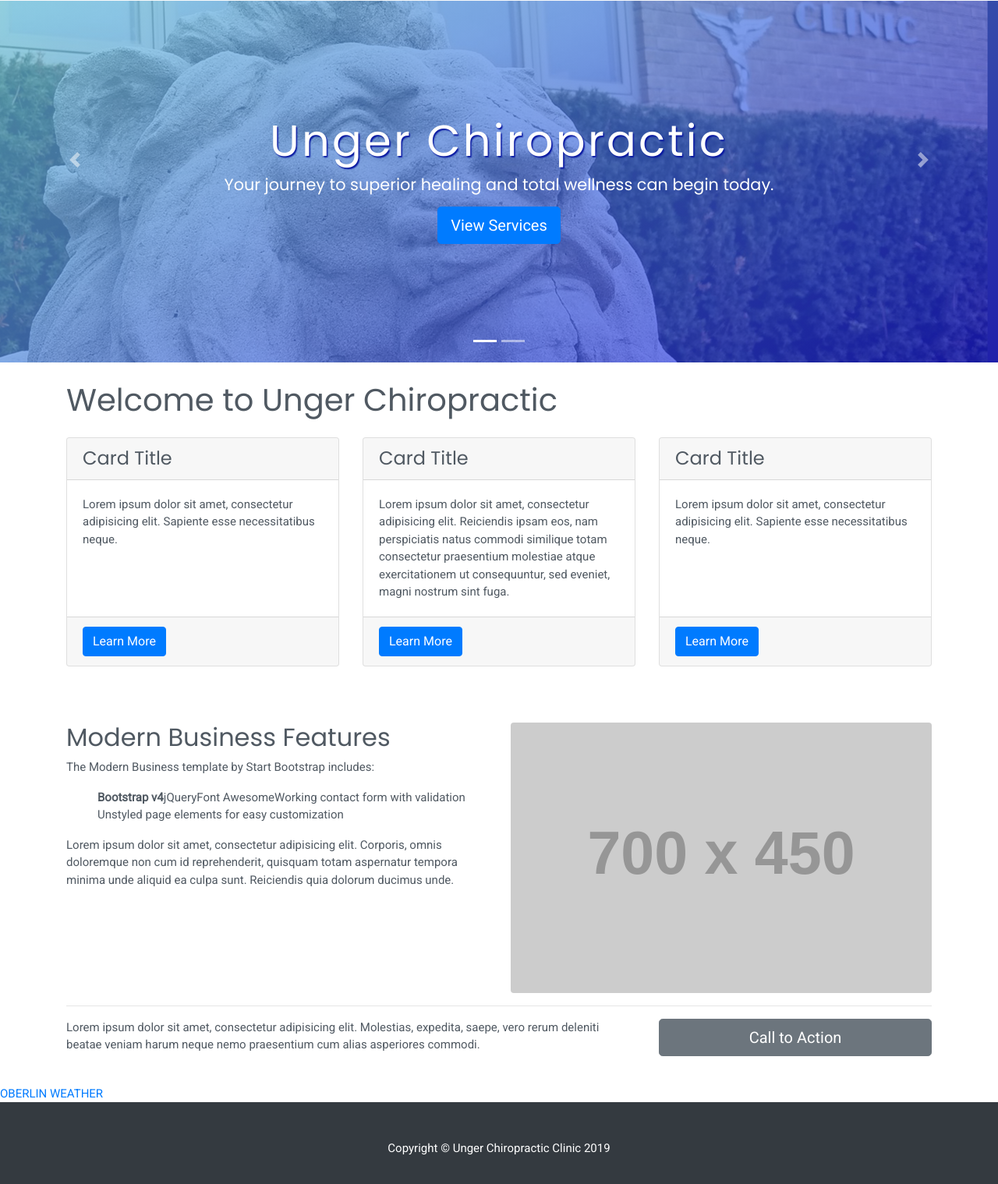
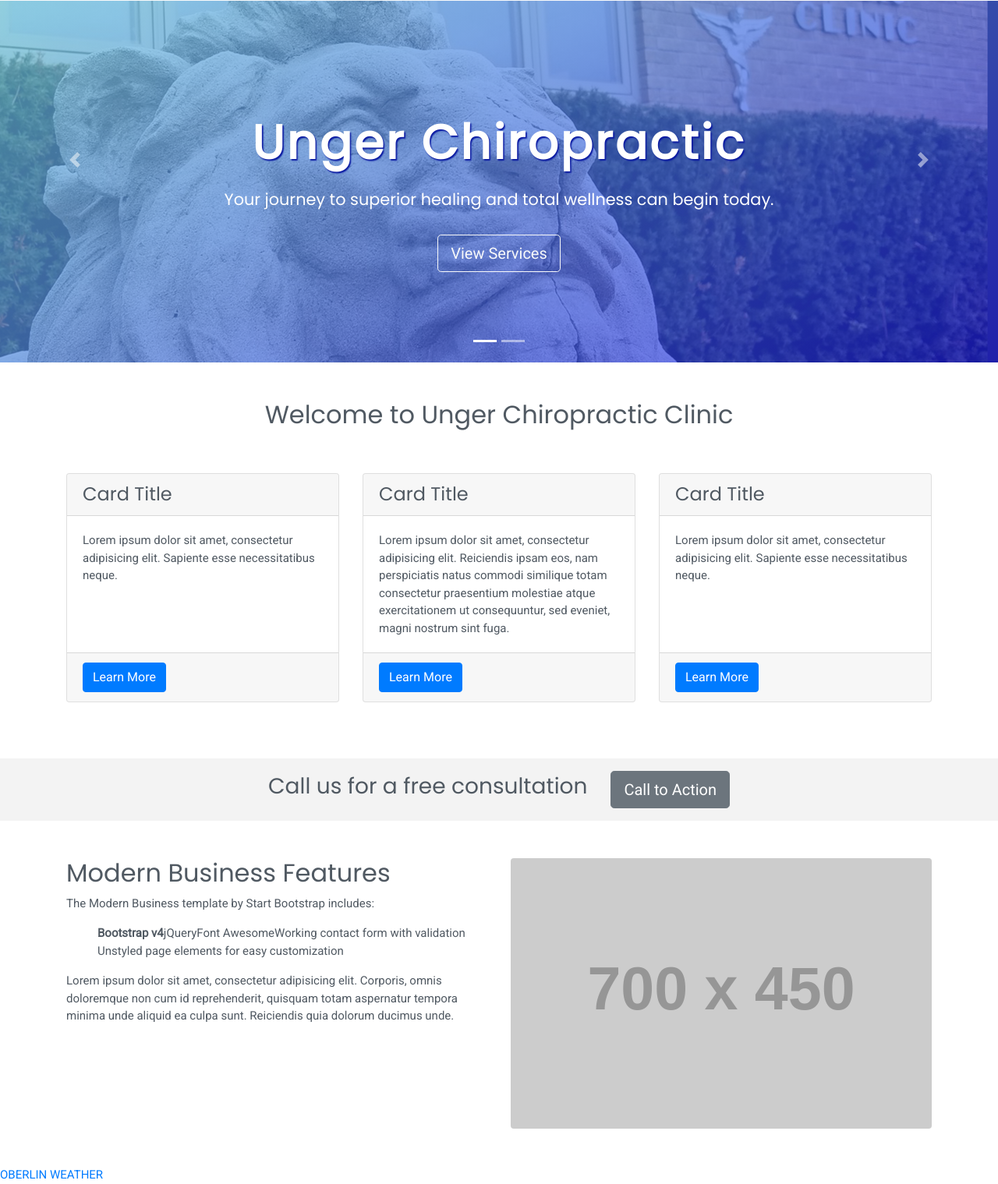
Before and after one commit to brc5450/Unger_Chiropractor, a website: page public/index.html in a window 1280 px wide. Shown: the part 55-1574 px from the top of the page at 78% size. Drawn offline with nearby package versions, Linux system fonts and the light colour scheme; placeholder pictures from the web are drawn by us; a script that the page names is missing.

Commit message:
CSS Changes

```diff
--- a/public/css/index.css
+++ b/public/css/index.css
@@ -4,6 +4,32 @@
   font-family: 'Roboto', sans-serif;
   font-size: 15px;
   color: #505962;
+}
+
+/* Nav Link Color */
+nav li a {
+  font-size: 13px;
+}
+
+
+/* Social Icons */
+ul {
+  overflow: auto;
+}
+
+ul li {
+  list-style-type: none;
+  float: left;
+}
+
+ul li a i {
+  width: 30px;
+  height: 30px;
+  border-radius: 20px;
+  font-size: 25px;
+  text-align: center;
+  margin-right: 10px;
+  padding-top: 15%;
 }
 
 h1,
@@ -51,41 +77,18 @@
 
 .carousel-caption h1 {
   font-family: 'Poppins', sans-serif;
-  font-size: 3.5rem;
-  font-weight: 500;
+  font-size: 3.8rem;
+  font-weight: 700;
   letter-spacing: .2rem;
   text-shadow: .1rem .1rem .1rem rgb(8, 23, 161);
-  padding-bottom: .2rem;
 }
 
 .carousel-caption h3 {
   font-size: 1.3rem;
-  padding-bottom: .4rem;
 }
 
 
-/* Nav Link Color */
-nav li a {
-  font-size: 13px;
+.callout {
+  background-color: rgb(243, 243, 243);
+  height: 10vh;
 }
-
-
-/* Social Icons */
-ul {
-  overflow: auto;
-}
-
-ul li {
-  list-style-type: none;
-  float: left;
-}
-
-ul li a i {
-  width: 30px;
-  height: 30px;
-  border-radius: 20px;
-  font-size: 25px;
-  text-align: center;
-  margin-right: 10px;
-  padding-top: 15%;
-}
--- a/public/index.html
+++ b/public/index.html
@@ -78,9 +78,10 @@
         <div class="carousel-item active" style="background-image: url('./pictures/UngerChiropractic.jpg')"
           alt="Unger Chiropractic Business">
           <div class="carousel-caption text-center">
-            <h1>Unger Chiropractic</h1>
-            <h3>Your journey to superior healing and total wellness can begin today.</h3>
-            <a class="btn btn-primary btn-lg" href="./services.html" role="button" target="blank">View Services</a>
+            <h1 class="pb-3 pl-3 pr-3">Unger Chiropractic</h1>
+            <h3 class="pb-4 pl-3 pr-3">Your journey to superior healing and total wellness can begin today.</h3>
+            <a class="btn btn-outline-light btn-lg" href="./services.html" role="button" target="blank">View
+              Services</a>
           </div>
         </div>
         <!-- End Slide 1 -->
@@ -106,7 +107,7 @@
   <!-- Page Content -->
   <div class="container">
 
-    <h1 class="my-4 text-left">Welcome to Unger Chiropractic</h1>
+    <h2 class="p-5 text-center">Welcome to Unger Chiropractic Clinic</h2>
 
     <!-- Marketing Icons Section -->
     <div class="row mb-5">
@@ -148,8 +149,25 @@
         </div>
       </div>
     </div>
-    <!-- /.row -->
+  </div>
+  <!-- /.row -->
 
+  <!-- Business Callout -->
+  <div class="container-fluid">
+    <div class="row justify-content-center align-items-center callout">
+      <div class="col-sm col-md-auto">
+        <h3 class="text-left">Call us for a free consultation</h3>
+      </div>
+      <div class="col-sm col-md-auto">
+        <!-- Call to Action Section -->
+        <a class="btn btn-lg btn-secondary btn-block" href="#">Call to Action</a>
+      </div>
+    </div>
+  </div>
+  <!-- /Row -->
+
+
+  <div class="container pb-5 pt-5">
     <!-- Features Section -->
     <div class="row">
       <div class="col-lg-6">
@@ -173,21 +191,8 @@
       </div>
     </div>
     <!-- /.row -->
+  </div>
 
-    <hr>
-
-    <!-- Call to Action Section -->
-    <div class="row mb-4">
-      <div class="col-md-8">
-        <p>Lorem ipsum dolor sit amet, consectetur adipisicing elit. Molestias, expedita, saepe, vero rerum deleniti
-          beatae veniam harum neque nemo praesentium cum alias asperiores commodi.</p>
-      </div>
-      <div class="col-md-4">
-        <a class="btn btn-lg btn-secondary btn-block" href="#">Call to Action</a>
-      </div>
-    </div>
-
-  </div>
   <!-- /.container -->
 
   <!-- Weather Widget -->
```
